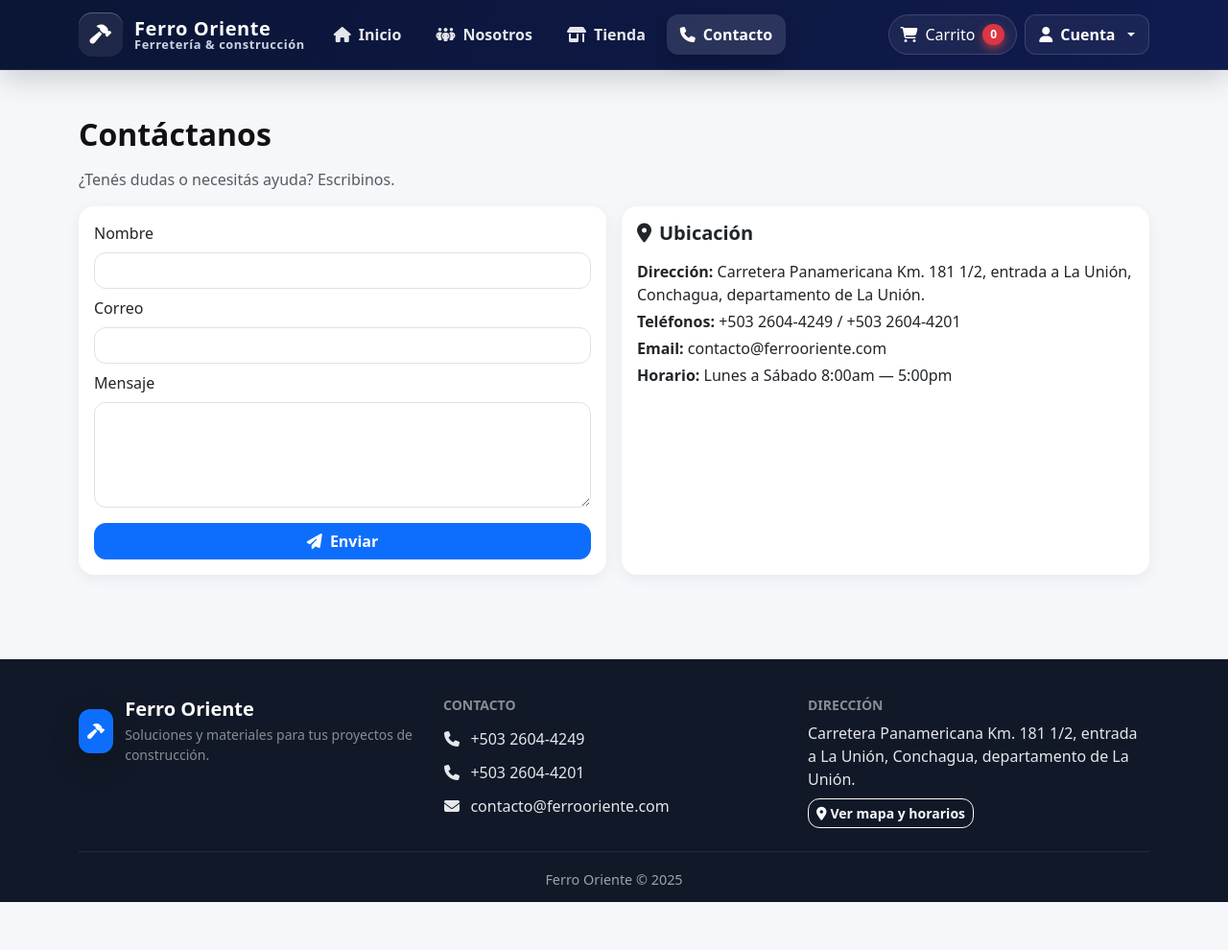
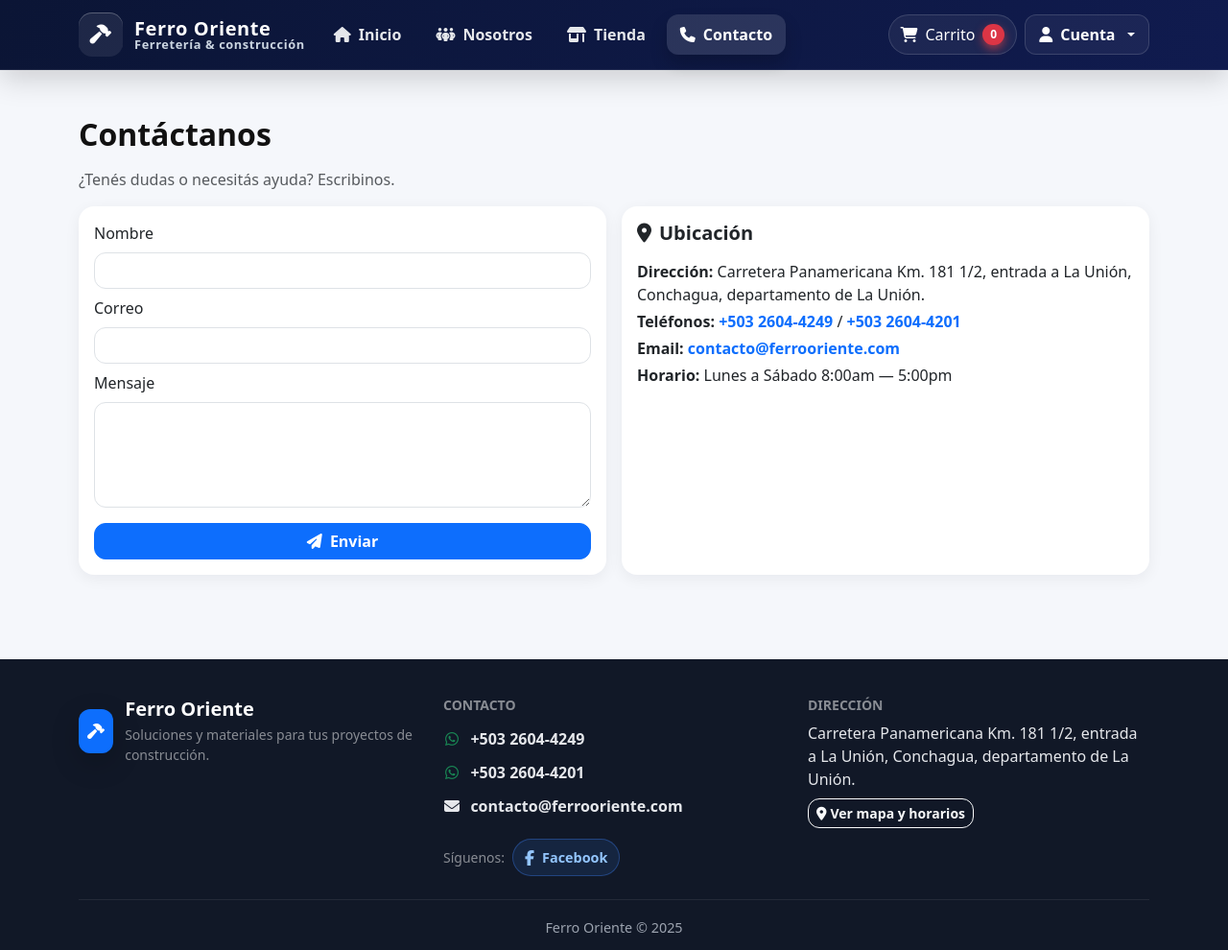
Before and after one commit to JBerrios08/Progra3-Proyecto-Final, a plain HTML site: page contacto.html in a window 1280 px wide. Shown: the whole page at 96% size. Before the commit the page ends 940 px from the top, so only its background shows below. Drawn offline with nearby package versions, Linux system fonts and the light colour scheme.

```diff
--- a/assets/css/styles.css
+++ b/assets/css/styles.css
@@ -262,10 +262,75 @@ body{
   color:#e5e7eb;
 }
 
+.footer-link{
+  color:#e5e7eb;
+  text-decoration:none;
+  font-weight:700;
+}
+
+.footer-link:hover{
+  color:#fff;
+  text-decoration:underline;
+}
+
 .footer-list i{
   width:18px;
   text-align:center;
 }
+
+.footer-social{
+  display:flex;
+  flex-wrap:wrap;
+  gap:8px;
+  align-items:center;
+}
+
+.social-pill{
+  display:inline-flex;
+  align-items:center;
+  gap:8px;
+  padding:8px 12px;
+  border-radius:999px;
+  text-decoration:none;
+  font-weight:800;
+  font-size:.9rem;
+  border:1px solid transparent;
+  transition:all .2s ease;
+}
+
+.social-pill i{ font-size:1rem; }
+
+.social-pill.whatsapp{
+  background:rgba(34,197,94,.12);
+  color:#34d399;
+  border-color:rgba(34,197,94,.35);
+}
+
+.social-pill.whatsapp:hover{
+  background:rgba(34,197,94,.18);
+  color:#22c55e;
+  box-shadow:0 12px 30px rgba(34,197,94,.2);
+}
+
+.social-pill.facebook{
+  background:rgba(59,130,246,.12);
+  color:#93c5fd;
+  border-color:rgba(59,130,246,.35);
+}
+
+.social-pill.facebook:hover{
+  background:rgba(59,130,246,.18);
+  color:#bfdbfe;
+  box-shadow:0 12px 30px rgba(59,130,246,.2);
+}
+
+.contact-link{
+  color:var(--fo-primary);
+  font-weight:700;
+  text-decoration:none;
+}
+
+.contact-link:hover{ text-decoration:underline; }
 
 .footer-meta{
   border-top:1px solid rgba(255,255,255,.08);
--- a/contacto.html
+++ b/contacto.html
@@ -85,8 +85,8 @@
       <div class="card p-3 h-100">
         <h5 class="fw-bold mb-3"><i class="fa-solid fa-location-dot me-2"></i>Ubicación</h5>
         <p class="mb-1"><b>Dirección:</b> Carretera Panamericana Km. 181 1/2, entrada a La Unión, Conchagua, departamento de La Unión.</p>
-        <p class="mb-1"><b>Teléfonos:</b> +503 2604-4249 / +503 2604-4201</p>
-        <p class="mb-1"><b>Email:</b> contacto@ferrooriente.com</p>
+        <p class="mb-1"><b>Teléfonos:</b> <a class="contact-link" href="https://wa.me/50326044249" target="_blank" rel="noopener">+503 2604-4249</a> / <a class="contact-link" href="https://wa.me/50326044201" target="_blank" rel="noopener">+503 2604-4201</a></p>
+        <p class="mb-1"><b>Email:</b> <a class="contact-link" href="mailto:contacto@ferrooriente.com">contacto@ferrooriente.com</a></p>
         <p class="mb-0"><b>Horario:</b> Lunes a Sábado 8:00am — 5:00pm</p>
       </div>
     </div>
@@ -110,10 +110,15 @@
       <div class="col-lg-4">
         <h6 class="fw-bold text-uppercase small text-white-50">Contacto</h6>
         <ul class="footer-list">
-          <li><i class="fa-solid fa-phone"></i><span>+503 2604-4249</span></li>
-          <li><i class="fa-solid fa-phone"></i><span>+503 2604-4201</span></li>
-          <li><i class="fa-solid fa-envelope"></i><span>contacto@ferrooriente.com</span></li>
+          <li><i class="fa-brands fa-whatsapp text-success"></i><a class="footer-link" href="https://wa.me/50326044249" target="_blank" rel="noopener">+503 2604-4249</a></li>
+          <li><i class="fa-brands fa-whatsapp text-success"></i><a class="footer-link" href="https://wa.me/50326044201" target="_blank" rel="noopener">+503 2604-4201</a></li>
+          <li><i class="fa-solid fa-envelope"></i><a class="footer-link" href="mailto:contacto@ferrooriente.com">contacto@ferrooriente.com</a></li>
         </ul>
+
+        <div class="footer-social mt-3">
+          <span class="text-white-50 small">Síguenos:</span>
+          <a class="social-pill facebook" href="https://www.facebook.com/ferrorientelaunion/" target="_blank" rel="noopener"><i class="fa-brands fa-facebook-f"></i>Facebook</a>
+        </div>
       </div>
 
       <div class="col-lg-4">
```
Also changed, not shown: carrito.html (+8 -3 lines), index.html (+8 -3 lines), login.html (+8 -3 lines), nosotros.html (+8 -3 lines), tienda.html (+8 -3 lines).
